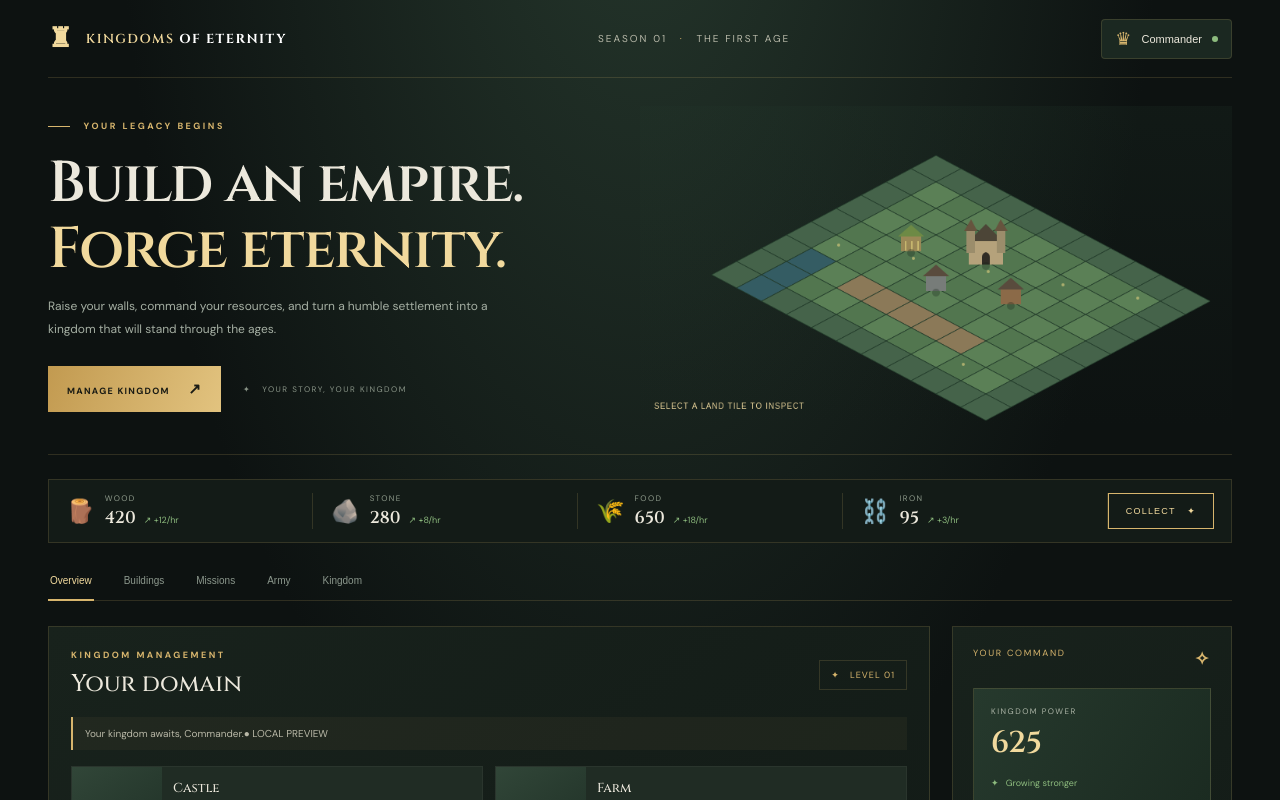
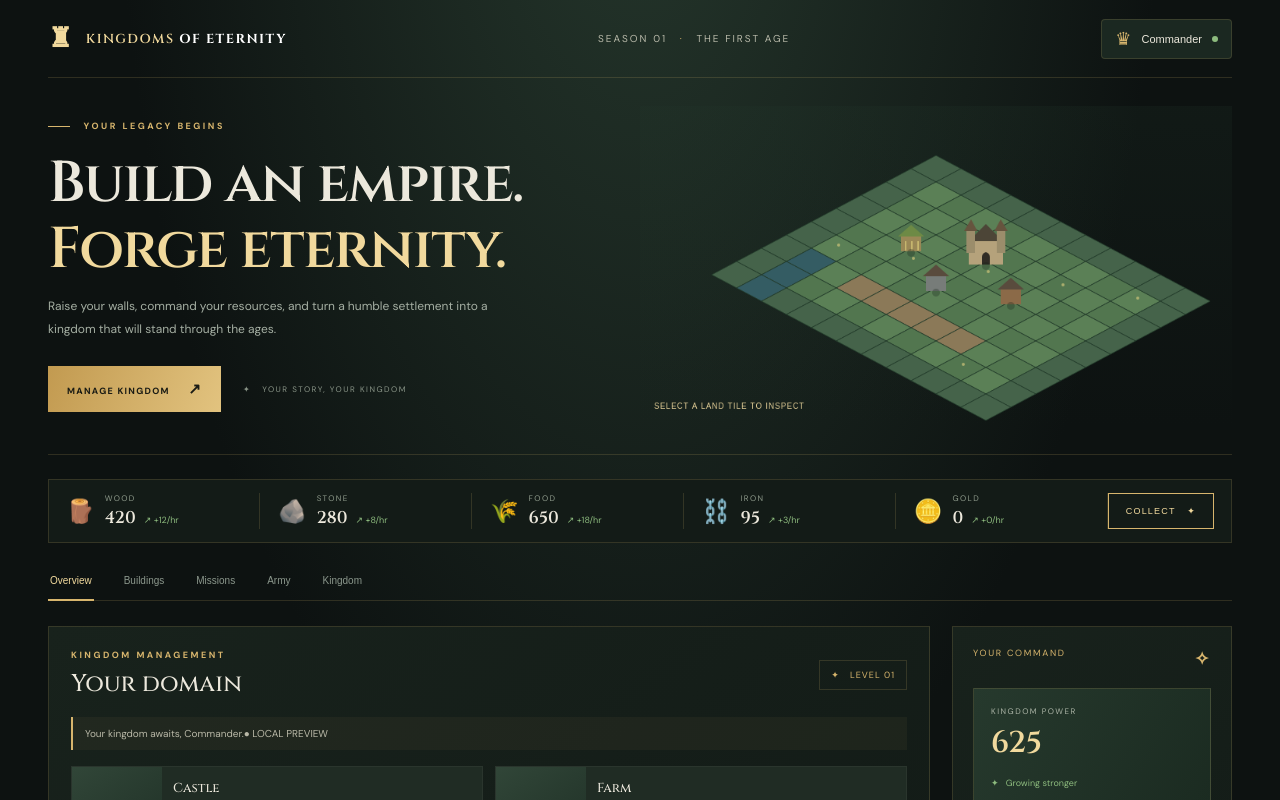
Before and after one commit to Rafibinarif1997/Kingdom-of-eternity, a Next.js app in the folder apps/web/: page / in a window 1280 px wide. Shown: the top 800 px of the page. Built offline with nearby package versions, Linux system fonts and the light colour scheme; no server answers.

Commit message:
Display all five kingdom resource types

```diff
--- a/apps/web/src/app/page.tsx
+++ b/apps/web/src/app/page.tsx
@@ -10,7 +10,8 @@ const initialResources: Resource[] = [
   { name: "Wood", amount: 420, rate: 12, icon: "🪵" },
   { name: "Stone", amount: 280, rate: 8, icon: "🪨" },
   { name: "Food", amount: 650, rate: 18, icon: "🌾" },
-  { name: "Iron", amount: 95, rate: 3, icon: "⛓️" }
+  { name: "Iron", amount: 95, rate: 3, icon: "⛓️" },
+  { name: "Gold", amount: 0, rate: 0, icon: "🪙" }
 ];
 
 const initialBuildings: Building[] = [
```
